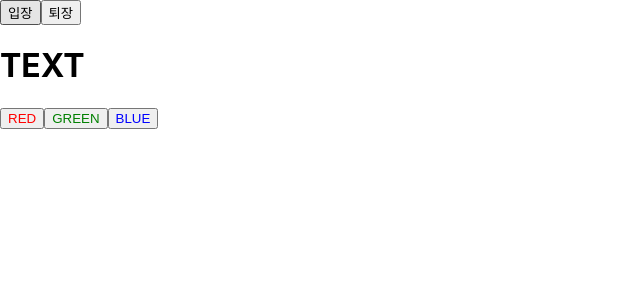
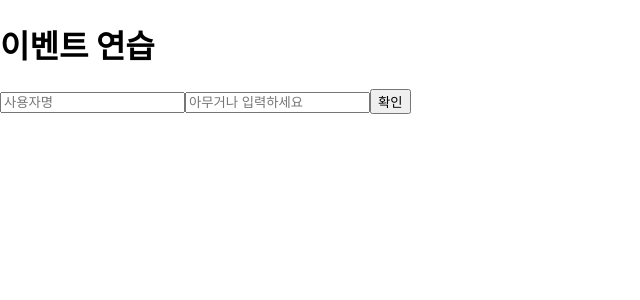
Before and after one commit to dhshffnfn123/hello-react, a React (Create React App) app: page / in a window 1280 px wide. Shown: the top 300 px of the page, without its empty margins (0-640 px from the left). Built offline with nearby package versions, Linux system fonts and the light colour scheme.

Commit message:
ref:DOM naming

```diff
--- a/src/App.js
+++ b/src/App.js
@@ -1,8 +1,8 @@
 import React from "react";
-import Say from './Say';
+import EventPractice from './EventPractice';
 
 const App = () => {
-  return <Say />;
+  return <EventPractice />;
 };
 
 export default App;
--- /dev/null
+++ b/src/EventPractice.js
@@ -0,0 +1,41 @@
+import React, { useState } from "react";
+
+const EventPractice = () => {
+    const [username, setUsername] = useState('');
+    const [message, setMessage] = useState('');
+    const onChangeUsername = e => setUsername(e.target.value);
+    const onChangeMessage = e => setMessage(e.target.value);
+    const onClick = () => {
+        alert(username + ' : ' + message);
+        setUsername('');
+        setMessage('');
+    };
+    const onKeyPress = e => {
+        if (e.key === 'Enter') {
+            onClick();
+        }
+    };
+    return (
+        <div>
+            <h1>이벤트 연습</h1>
+            <input
+                type="text"
+                name="username"
+                placeholder="사용자명"
+                value={username}
+                onChange={onChangeUsername}
+            />
+            <input
+                type="text"
+                name="message"
+                placeholder="아무거나 입력하세요"
+                value={message}
+                onChange={onChangeMessage}
+                onKeyPress={onKeyPress}
+            />
+            <button onClick={onClick}>확인</button>
+        </div>
+    );
+};
+
+export default EventPractice;       /// input이 많다면 e.target.name을 사용하는 것이 좋을 수도 있다
```
Also changed, not shown: src/Study/event.js (added, +61 -0 lines), 1 other file (tests, documents, lock files or other folders).
